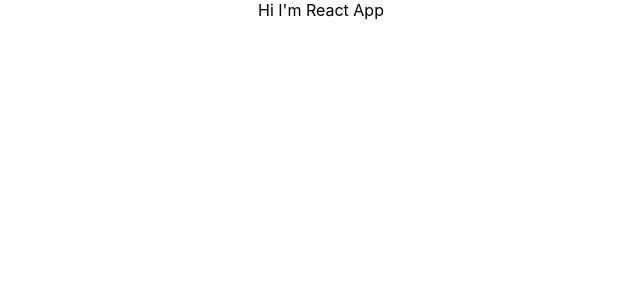
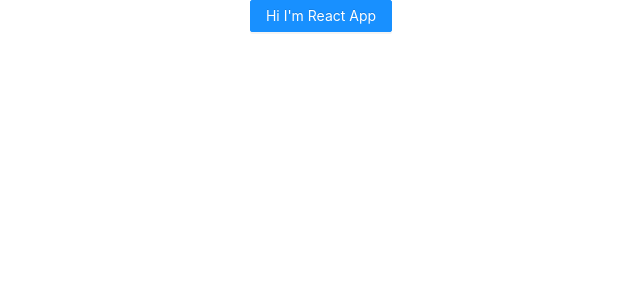
Before and after one commit to Nandu064/viamagusassignment, a React (Create React App) app: page / in a window 1280 px wide. Shown: the top 300 px of the page, without its empty margins (319-959 px from the left). Built offline with nearby package versions, Linux system fonts and the light colour scheme.

Commit message:
added ant-d styles to index.css

```diff
--- a/src/App.js
+++ b/src/App.js
@@ -1,9 +1,9 @@
 import './App.css';
-
+import { Button } from 'antd';
 function App() {
   return (
     <div className="App">
-        Hi I'm React App
+        <Button type="primary">Hi I'm React App</Button>
     </div>
   );
 }
--- a/src/index.css
+++ b/src/index.css
@@ -1,3 +1,4 @@
+@import '~antd/dist/antd.css';
 body {
   margin: 0;
   font-family: -apple-system, BlinkMacSystemFont, 'Segoe UI', 'Roboto', 'Oxygen',
```
